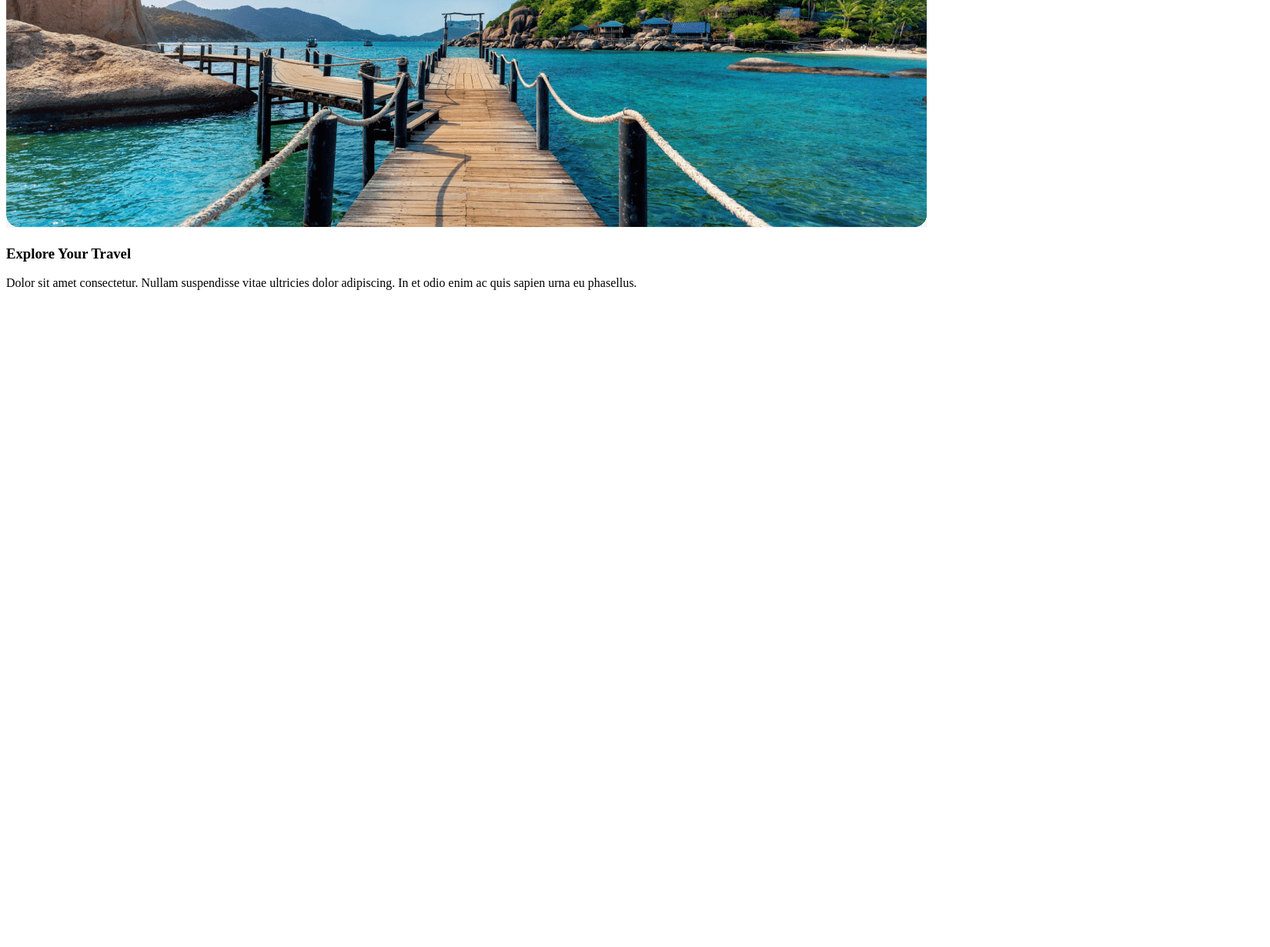
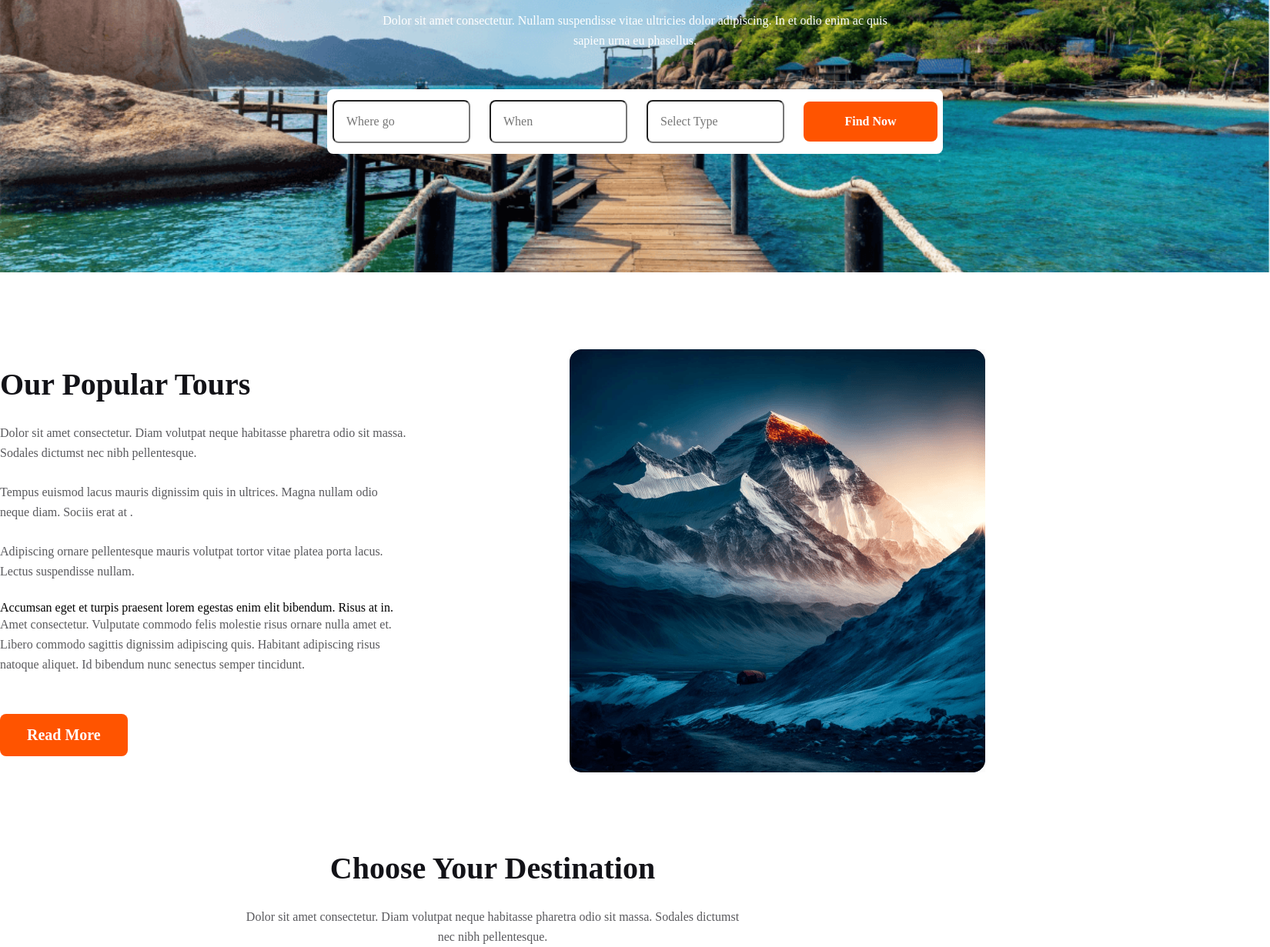
Before and after one commit to Muhammad-ArifulIslam/my-second-assignment, a plain HTML site: page index.html in a window 1280 px wide. Shown: the part 356-1587 px from the top of the page at 77% size, 1650 px wide, since content can reach past the window. Before the commit the page ends 800 px from the top, so only its background shows below. Drawn offline with Linux system fonts and the light colour scheme.

Commit message:
my assignment commit

```diff
--- a/index.html
+++ b/index.html
@@ -3,59 +3,99 @@
 <head>
     <meta charset="UTF-8">
     <meta name="viewport" content="width=device-width, initial-scale=1.0">
-    <title>MY WEBSITE</title>
     <link rel="stylesheet" href="styles/second.css">
+    <title>MY TRAVEL WEBSITE</title>
 
 </head>
 <body>
 
-    <header class="header">
+    <header>
 
-        <nav>
+     <nav class="nav-section">
 
-            <h2 class="hero">Hero<span class="travel">Travel<span></h2>
-        <ul>
+            <h3 class="hero">Hero <span class="travel">Travel</span> </h3>
 
-            <li><a href=""><span class="home">Home</span></a></li>
-            <li><a href="">Packages</a></li>
-            <li><a href="">Testimonial</a></li>
-            <li><a href="">Blog</a></li>
-            <li><a href="">Contact</a></li>
-
-
-        </ul>
+            <ul>
+                <li><a href="" class="home">Home</a></li>
+                <li><a href="">Packages</a></li>
+                <li><a href="">Testimonial</a></li>
+                <li><a href="">Blog</a></li>
+                <li><a href="">Contact</a></li>
+            </ul>
 
         </nav>
 
-        <div class="container">
-            <div class-="row">
-                <div class-="banner">
-        <img src="Images/Group 13 (1) (1).png" alt="">
+    </header>
 
-            <h3 class="heading">Explore Your Travel
-            </h3>
 
-            <p class="banner-description">Dolor sit amet consectetur. Nullam suspendisse vitae ultricies dolor adipiscing. In et odio enim ac quis sapien urna eu phasellus.</p>
+    <main>
+
+        <section class="banner-section">
+
+            <div class="banner-text">
+
+                <h2 class="banner-title">Explore Your Travel</h2>
+
+                <p class="banner-description">Dolor sit amet consectetur. Nullam suspendisse vitae ultricies dolor adipiscing. In et odio enim ac quis sapien urna eu phasellus.</p>
+
+                <div class="banner-button">
+
+                <input type="text" placeholder="Where go">
+                <input type="text" placeholder="When">
+                <input type="text" placeholder="Select Type">
+                <button class="btn-primary">Find Now</button>
+
+                </div>
 
             </div>
-            </div>
+
+        </section>
+
+        <section class="popular-contain">
+
+            <div class="popular-tours">
+
+                <h2 class="popular-tours-h2">Our Popular Tours</h2>
+
+                <p class="popular-tours-description-1">Dolor sit amet consectetur. Diam volutpat neque habitasse pharetra odio sit massa. Sodales dictumst nec nibh pellentesque.</p>
+
+                <ul>
+                    <li class="popular-tours-description-2">Tempus euismod lacus mauris dignissim quis in ultrices. Magna nullam odio neque diam. Sociis erat at .</li>
+
+                    <li class="popular-tours-description-3">Adipiscing ornare pellentesque mauris volutpat tortor vitae platea porta lacus. Lectus suspendisse nullam.</li>
+
+                    <li class="popular-tours-descriptio-4"> Accumsan eget et turpis praesent lorem egestas enim elit bibendum. Risus at in.</li>
+
+                </ul>
+
+                <p class="popular-tours-description-5">Amet consectetur. Vulputate commodo felis molestie risus
+                    ornare nulla amet et. Libero commodo sagittis dignissim adipiscing quis. Habitant adipiscing risus natoque aliquet. Id bibendum nunc senectus semper tincidunt. </p>
+
+                    <button class="button-read">Read More</button>
+
             </div>
 
+            <div class="popular-tours-img">
+
+                <img src="Images/Rectangle 4.png" alt="">
+
+            </div>
+
+        </section>
+
+        <section>
+
+            <div class="choose">
+
+                <h2>Choose Your Destination</h2>
+                <p>Dolor sit amet consectetur. Diam volutpat neque habitasse pharetra odio sit massa. Sodales dictumst nec nibh pellentesque.</p>
+
+            </div>
+
+        </section>
 
 
-
-
-
-
-
-
-    </header>
-
-    <main></main>
-
+    </main>
     <footer></footer>
-
-
-
 </body>
 </html>
--- a/styles/second.css
+++ b/styles/second.css
@@ -1,62 +1,311 @@
-/* nav related style */
+*{
 
-h2{
-
-    font-size: 36px;
-font-weight: 800;
-}
-
-.hero{
-
-color: #131318;
+    margin: 0;
+    padding: 0;
 
 }
 
-.travel{
+body{
 
-color: #FF5400;
+    max-width: 1650px;
+    margin: 0 auto;
+    /* background-color: aqua; */
 
 
 }
 
-.home{
+/* nav related style */
 
-    color: #FF5400;
-    font-weight: 700;
+.nav-section{
+
+    display: flex;
+    justify-content: space-between;
+    min-height: 60px;
+    align-items: center;
 
 }
 
-nav{
-
-    color: #424247;
-    display: flex;
-   align-items: center;
-   justify-content: space-between;
-   margin: 0 150px;
-
-
-}
-
-nav > ul{
+nav> ul{
 
     display: flex;
-    align-items: center;
 
 }
 
 nav li{
 
     list-style: none;
-    margin: 45px;
 
 
 }
 
+nav li a{
 
-nav a{
+text-decoration: none;
+margin-left: 45px;
+color: rgb(66, 66, 71);
+font-family: Mulish;
+font-size: 18px;
+font-weight: 400;
+line-height: 23px;
 
-    text-decoration: none;
-    font-size: 18px;
-    font-weight: 400;
+}
+
+.travel{
+
+color: rgb(255, 84, 0);
+font-family: Mulish;
+font-size: 36px;
+font-weight: 800;
+line-height: 45px;
+
+}
+
+.hero{
+
+    font-family: Mulish;
+    font-size: 36px;
+    font-weight: 800;
+    line-height: 45px;
+
+}
+
+.home{
+
+    color:rgb(255, 84, 0);
+
+}
+
+/* banner related style */
+
+.banner-section{
+
+    background-image: url('../Images/Group\ 13\ \(1\)\ \(1\).png');
+    background-repeat: no-repeat;
+    background-attachment: fixed;
+    background-size: 100%;
+    width: 1650PX;
+    height: 600PX;
+    margin-top: 50px;
+    object-fit: cover;
+    display: flex;
+    justify-content: center;
+    align-items: center;
 
  }
+
+.banner-text{
+
+    text-align: center;
+}
+
+.banner-title{
+
+color: rgb(255, 255, 255);
+font-size: 64px;
+font-weight: 800;
+line-height: 80px;
+margin-bottom: 25px;
+
+}
+
+.banner-description{
+
+color: rgb(255, 255, 255);
+font-family: Mulish;
+font-size: 16px;
+font-weight: 400;
+line-height: 26px;
+width: 676px;
+height: 52px;
+margin: 0 auto;
+margin-bottom: 50px;
+
+
+}
+
+.banner-button{
+
+border-radius: 8px;
+background: rgb(255, 255, 255);
+width: 800px;
+height: 84px;
+margin: 0 auto;
+display: flex;
+justify-content: center;
+align-items: center;
+gap: 25px;
+
+
+}
+
+.banner-button input{
+
+    width: 75px;
+    height: 20px;
+    padding: 16px 84px 16px 16px;
+    border-radius: 8px;
+    background: rgb(255, 255, 255);
+    color: rgba(19, 19, 24, 0.5);
+    font-family: Mulish;
+    font-size: 16px;
+    font-weight: 400;
+    line-height: 20px;
+
+}
+
+.btn-primary{
+
+border-radius: 8px;
+background: rgb(255, 84, 0);
+border: 0;
+color: rgb(255, 255, 255);
+font-family: Mulish;
+font-size: 16px;
+font-weight: 700;
+line-height: 20px;
+width: 174px;
+height: 52px;
+
+}
+
+/* popular related style */
+
+.popular-contain{
+
+    display: flex;
+    justify-content: space-between;
+    align-items: center;
+
+}
+
+.popular-tours-img{
+
+margin-top: 100px;
+width: 540px;
+height: 550px;
+
+}
+
+.popular-tours-h2{
+
+color: rgb(19, 19, 24);
+font-family: Mulish;
+font-size: 40px;
+font-weight: 800;
+line-height: 50px;
+margin-top: 100px;
+margin-bottom: 25px;
+
+}
+
+.popular-tours-description-1{
+
+color: rgba(19, 19, 24, 0.7);
+font-family: Mulish;
+font-size: 16px;
+font-weight: 400;
+line-height: 26px;
+width: 577px;
+height: 52px;
+margin-bottom: 25px;
+
+}
+
+.popular-tours-description-2{
+
+color: rgba(19, 19, 24, 0.7);
+font-family: Mulish;
+font-size: 16px;
+font-weight: 400;
+line-height: 26px;
+width: 525px;
+height: 52px;
+margin-bottom: 25px;
+
+}
+
+.popular-tours-description-3{
+
+color: rgba(19, 19, 24, 0.7);
+font-family: Mulish;
+font-size: 16px;
+font-weight: 400;
+line-height: 26px;
+width: 525px;
+height: 52px;
+margin-bottom: 25px;
+
+}
+
+.popular-tours-description-4{
+
+color: rgba(19, 19, 24, 0.7);
+font-family: Mulish;
+font-size: 16px;
+font-weight: 400;
+line-height: 26px;
+width: 525px;
+height: 52px;
+margin-bottom: 25px;
+
+}
+
+.popular-tours-description-5{
+
+color: rgb(90, 90, 93);
+font-family: Mulish;
+font-size: 16px;
+font-weight: 400;
+line-height: 26px;
+width: 530px;
+height: 104px;
+margin-bottom: 25px;
+
+}
+
+.button-read{
+
+color: rgb(255, 255, 255);
+font-family: Mulish;
+font-size: 20px;
+font-weight: 800;
+line-height: 25px;
+border-radius: 8px;
+background: rgb(255, 84, 0);
+border: 0;
+padding: 15px 35px;
+
+}
+
+/* choose related style */
+
+.choose{
+
+    margin-top: 100px;
+    text-align: center;
+
+}
+
+.choose h2{
+
+color: rgb(19, 19, 24);
+font-family: Mulish;
+font-size: 40px;
+font-weight: 800;
+line-height: 50px;
+margin-bottom: 25px;
+
+}
+
+.choose p{
+
+color: rgba(19, 19, 24, 0.7);
+font-family: Mulish;
+font-size: 16px;
+font-weight: 400;
+line-height: 26px;
+width: 643px;
+height: 52px;
+margin: 0 auto;
+
+}
```
Also changed, not shown: 1 other file.
